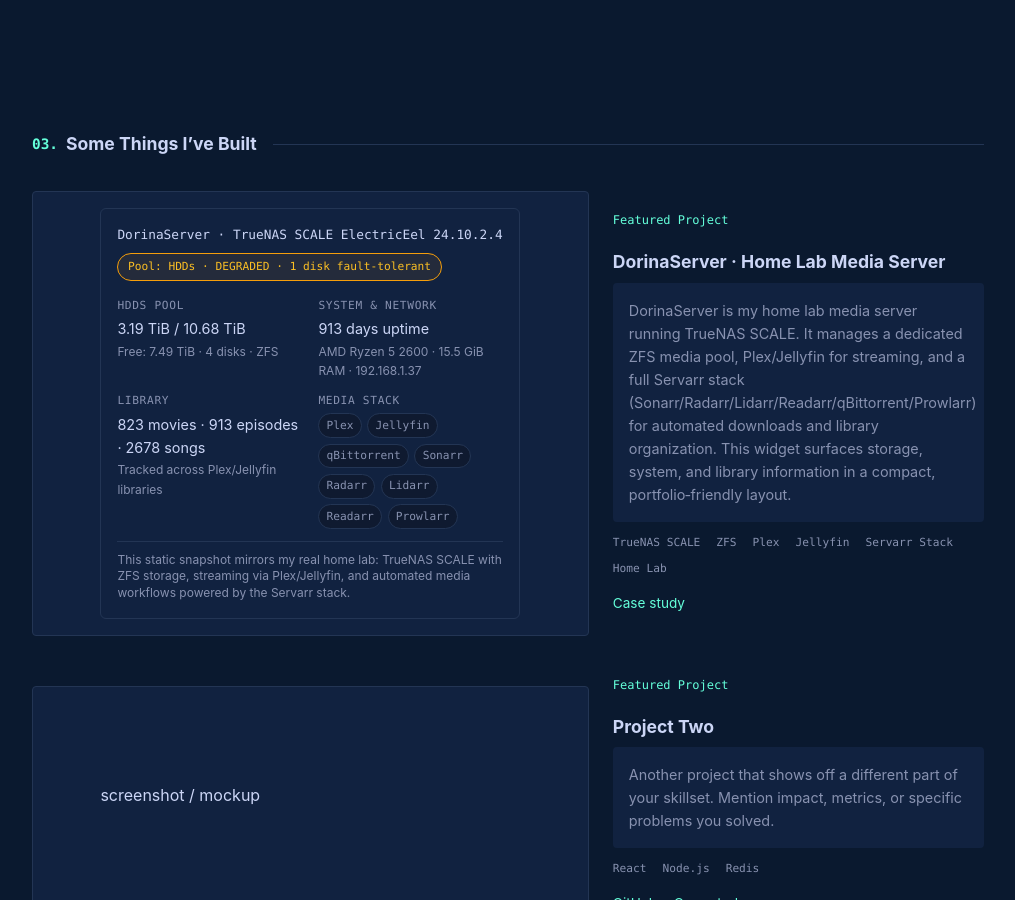
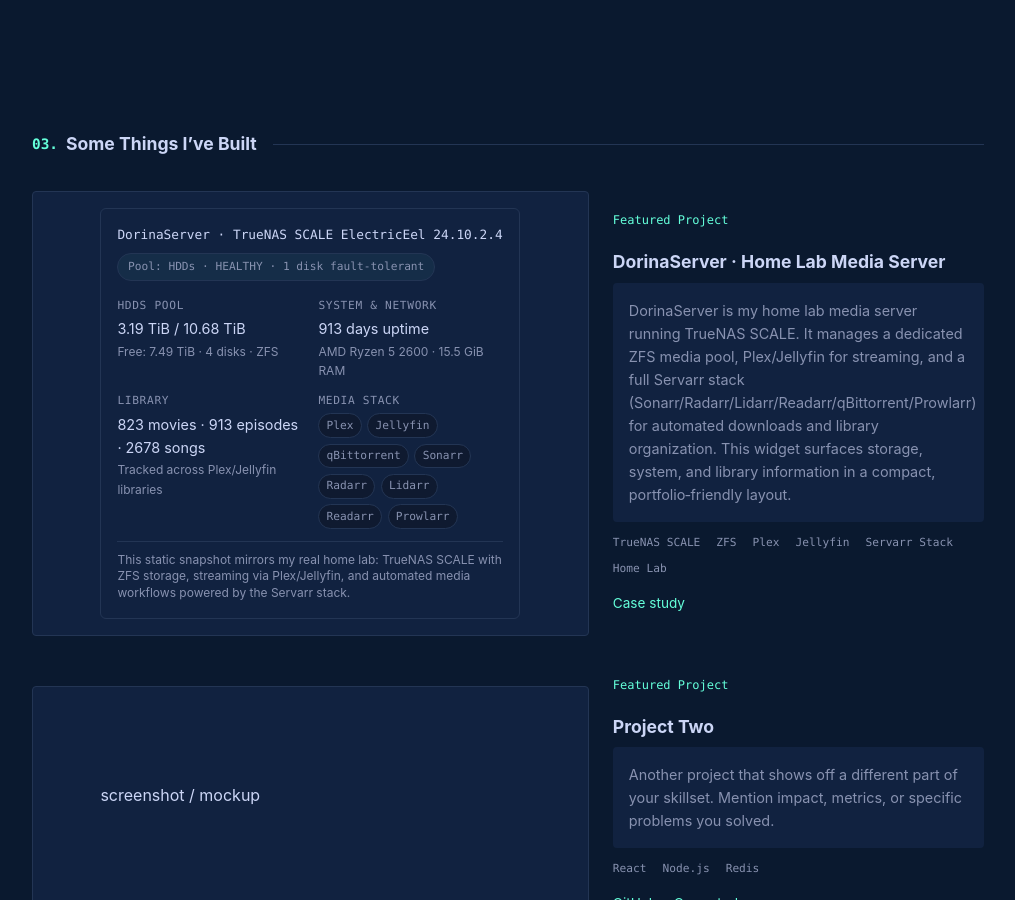
Before and after one commit to nemat777/nemat777.github.io, a Jekyll site: the page index.html, which Jekyll copies as it is, in a window 1280 px wide and 900 px high, scrolled down 1586 px. Shown: the whole window, without its empty margins (132-1147 px from the left). Built offline with Jekyll 4.4.1, drawn with Linux system fonts in a browser that asks for light colours.

Commit message:
Update index.html

```diff
--- a/index.html
+++ b/index.html
@@ -378,7 +377,7 @@
     .project-thumb-inner {
       position: relative;
       width: 100%;
-      max-width: 420px; /* tweak 360–460px to taste */
+      max-width: 420px;
       display: flex;
       align-items: stretch;
       justify-content: stretch;
@@ -390,9 +389,9 @@
       background-color: var(--bg-alt);
       border-radius: 6px;
       border: 1px solid var(--border);
-      padding: 1rem;         /* slightly tighter than before */
+      padding: 1rem;
       color: var(--muted);
-      font-size: 0.8rem;     /* slightly smaller text */
+      font-size: 0.8rem;
       width: 100%;
     }
 
@@ -431,7 +430,7 @@
     .media-status-grid {
       display: grid;
       grid-template-columns: repeat(2, minmax(0, 1fr));
-      gap: 0.75rem 1rem;   /* tighter */
+      gap: 0.75rem 1rem;
       margin-bottom: 0.75rem;
     }
 
@@ -751,8 +750,8 @@
                   <div class="media-status-title">
                     DorinaServer · TrueNAS SCALE ElectricEel&nbsp;24.10.2.4
                   </div>
-                  <div class="media-status-chip media-status-chip--degraded">
-                    Pool: HDDs · DEGRADED · 1 disk fault‑tolerant
+                  <div class="media-status-chip">
+                    Pool: HDDs · HEALTHY · 1 disk fault‑tolerant
                   </div>
                 </div>
 
@@ -767,7 +766,7 @@
                     <div class="media-status-label">System &amp; Network</div>
                     <div class="media-status-value">913&nbsp;days uptime</div>
                     <div class="media-status-sub">
-                      AMD Ryzen 5&nbsp;2600 · 15.5&nbsp;GiB RAM · 192.168.1.37
+                      AMD Ryzen 5&nbsp;2600 · 15.5&nbsp;GiB RAM
                     </div>
                   </div>
 
```
Also changed, not shown: other parts of index.html (+0 -1 lines).
